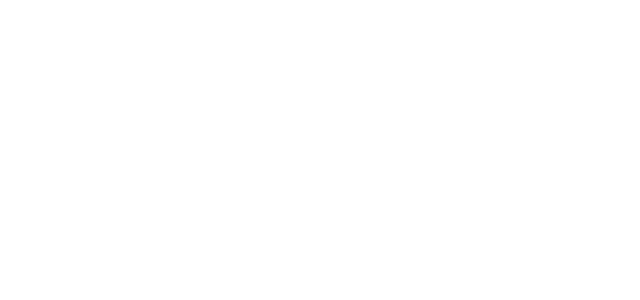
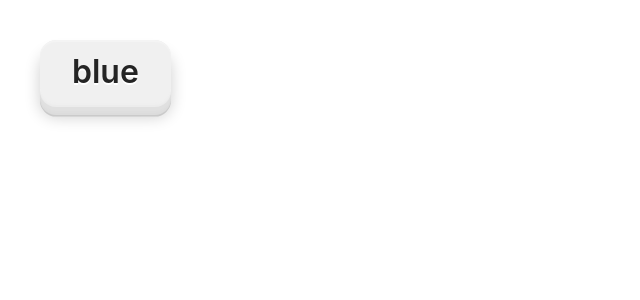
Before and after one commit to SereyPSV/RSm_4.3_Custom-Hooks_task-1, a React (Create React App) app: page / in a window 1280 px wide. Shown: the top 300 px of the page, without its empty margins (0-640 px from the left). Built offline with nearby package versions, Linux system fonts and the light colour scheme.

Commit message:
feat: реализует кастомный хук useToggle()

```diff
--- a/src/App.css
+++ b/src/App.css
@@ -1,3 +1,39 @@
-.App {
-  text-align: center;
+button {
+	position: absolute;
+	top: 40px;
+	left: 40px;
+	font: inherit;
+	background-color: #f0f0f0;
+	border: 0;
+	color: #242424;
+	border-radius: 0.5em;
+	font-size: 2rem;
+	padding: 0.375em 1em;
+	font-weight: 600;
+	text-shadow: 0 0.0625em 0 #fff;
+	box-shadow:
+		inset 0 0.0625em 0 0 #f4f4f4,
+		0 0.0625em 0 0 #efefef,
+		0 0.125em 0 0 #ececec,
+		0 0.25em 0 0 #e0e0e0,
+		0 0.3125em 0 0 #dedede,
+		0 0.375em 0 0 #dcdcdc,
+		0 0.425em 0 0 #cacaca,
+		0 0.425em 0.5em 0 #cecece;
+	transition: 0.15s ease;
+	pointer: cursor;
+	&:active,
+	&:hover {
+		translate: 0 0.225em;
+		box-shadow:
+			inset 0 0.03em 0 0 #f4f4f4,
+			0 0.03em 0 0 #efefef,
+			0 0.0625em 0 0 #ececec,
+			0 0.125em 0 0 #e0e0e0,
+			0 0.125em 0 0 #dedede,
+			0 0.2em 0 0 #dcdcdc,
+			0 0.225em 0 0 #cacaca,
+			0 0.225em 0.375em 0 #cecece;
+		cursor: pointer;
+	}
 }
--- a/src/App.js
+++ b/src/App.js
@@ -1,6 +1,10 @@
-import "./App.css";
+import { useToggle } from './useToggle';
+
+import './App.css';
 
 function App() {
-  return <div className="App"></div>;
+	const [value, toggle] = useToggle(['blue', 'orange', 'cyan', 'teal']);
+
+	return <button onClick={() => toggle()}>{value}</button>;
 }
 export default App;
--- /dev/null
+++ b/src/useToggle.js
@@ -0,0 +1,32 @@
+import { useReducer } from 'react';
+
+const initialState = (values) => {
+	if (typeof values === 'string') {
+		return { index: 0, values: [values] };
+	}
+
+	if (Array.isArray(values)) {
+		return { index: 0, values };
+	}
+
+	return { index: 0, values: ['true', 'false'] };
+};
+
+const reducer = (state, action) => {
+	switch (action.type) {
+		case 'toggle':
+			return {
+				...state,
+				index: (state.index + 1) % state.values.length,
+			};
+		default:
+			return state;
+	}
+};
+
+export function useToggle(values) {
+	const [state, dispatch] = useReducer(reducer, initialState(values));
+	const value = state.values[state.index];
+	const toggle = () => dispatch({ type: 'toggle' });
+	return [value, toggle];
+}
```
